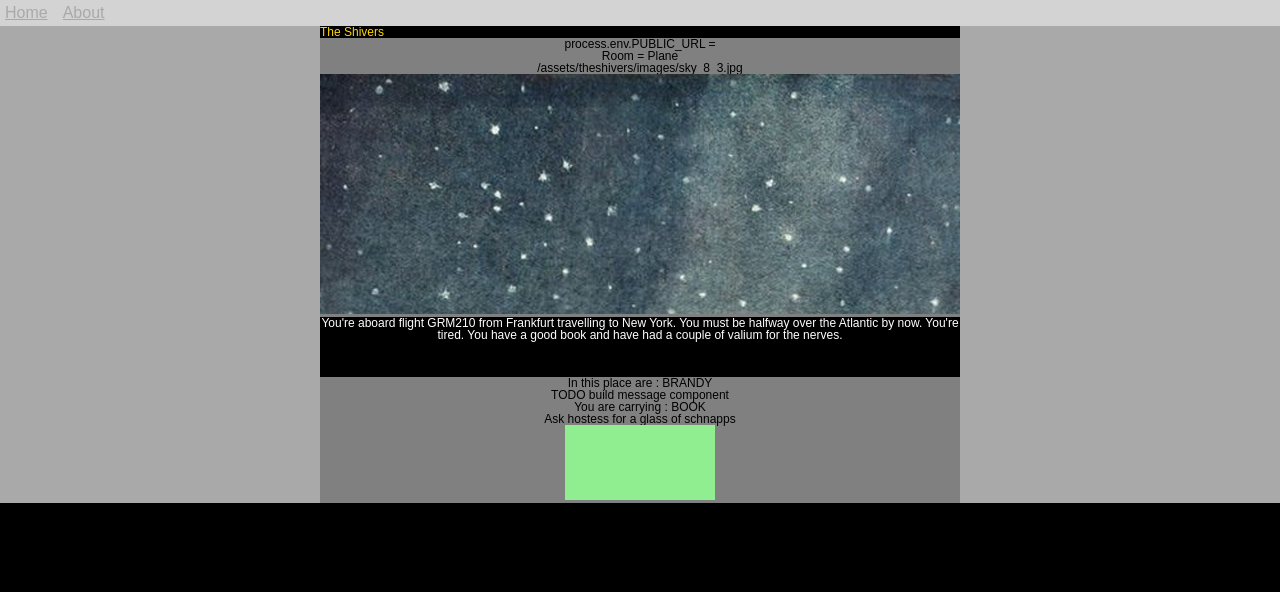
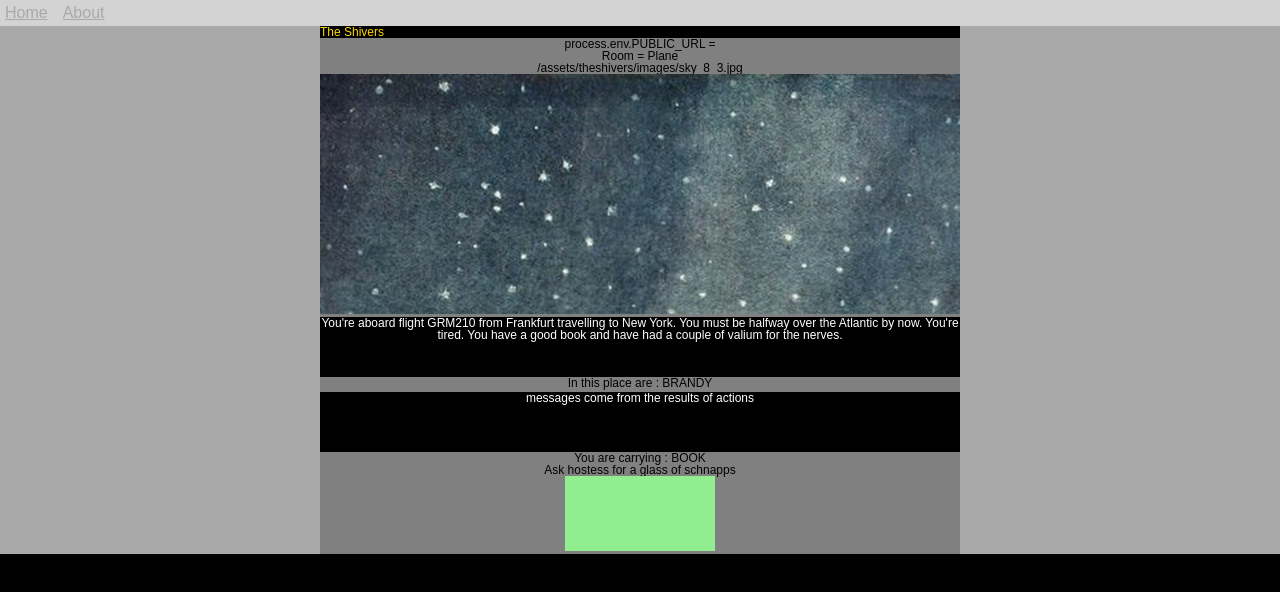
Before and after one commit to markhorsell/if-player-react, a React (Create React App) app: page / in a window 1280 px wide. Shown: the top 592 px of the page. Built offline with nearby package versions, Linux system fonts and the light colour scheme.

Commit message:
ready for message

```diff
--- /dev/null
+++ b/src/components/Message.js
@@ -0,0 +1,16 @@
+import React from 'react';
+import PropTypes from 'prop-types';
+
+import './RoomDescription.css';
+
+
+const Message = ({ message }) => (
+	<div className="room-description">{message}</div>
+	)
+
+    Message.propTypes = {
+        message: PropTypes.string.isRequired,
+}
+
+
+export default Message;
--- a/src/containers/home.js
+++ b/src/containers/home.js
@@ -6,6 +6,7 @@ import { connect } from 'react-redux';
 import Header from '../components/Header';
 import RoomDescription from '../components/RoomDescription';
 import RoomImage from '../components/RoomImage';
+import Message from '../components/Message';
 import LocationObjects from '../components/LocationObjects';
 import Inventory from '../components/Inventory';
 import Actions from '../components/Actions';
@@ -67,6 +68,7 @@ class Home extends Component {
     const locationObjects = getLocationObjects(roomId,objects);
     const image = this.getImage(currentRoomData);
     const inventory = getInventory(objects);
+    const message ="messages come from the results of actions";
     const allowableExits = getAllowedExits(currentRoomData);
     const allowableActions = getAllowedActions(objects,actions,roomId,money);
 
@@ -87,8 +89,8 @@ class Home extends Component {
         <RoomDescription description={description}/>
         <LocationObjects items={locationObjects}/>
 
+        <Message message={message}/>
 
-        <p>TODO build message component</p>
 
         <Inventory items={inventory}/>
         <Actions allowableExits={allowableExits} allowableActions={allowableActions}/>
```
